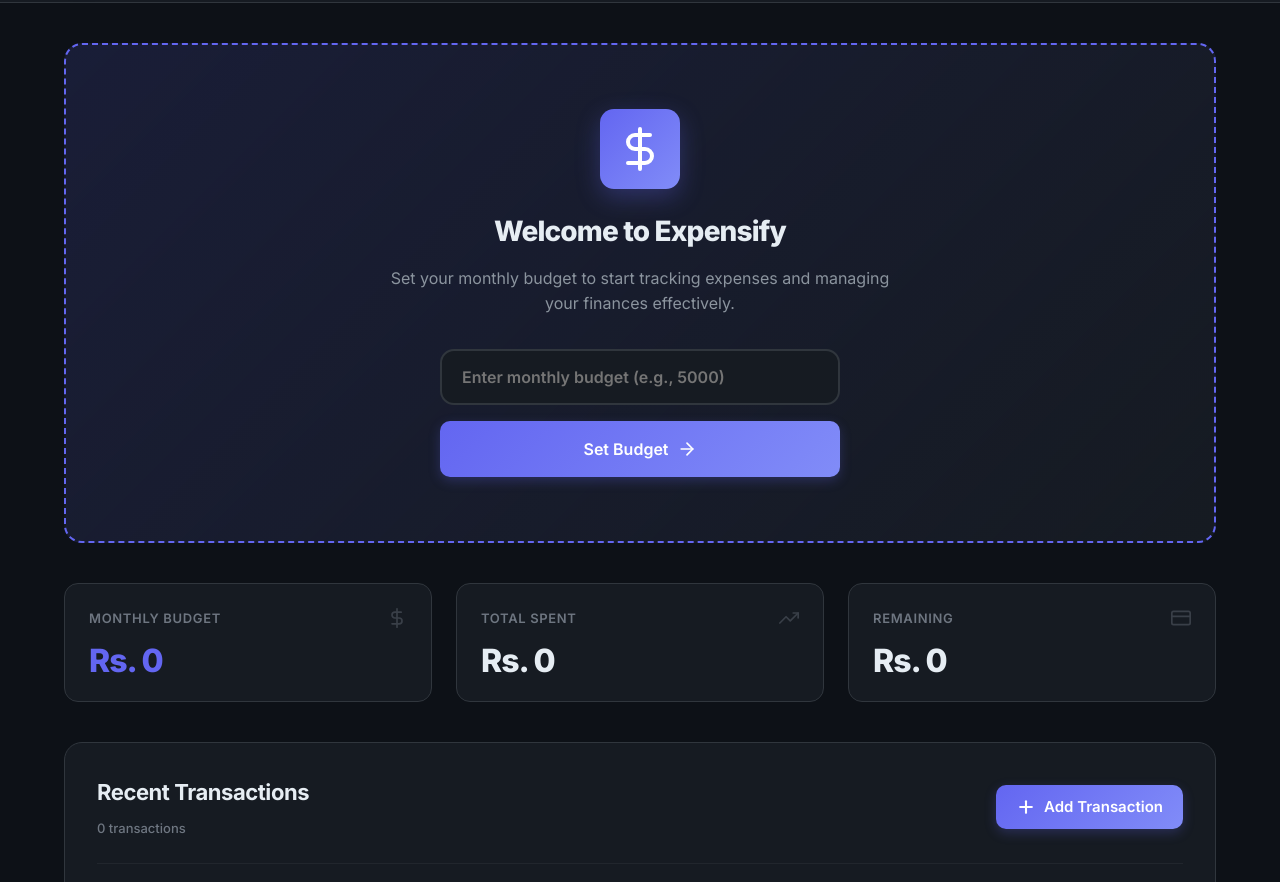
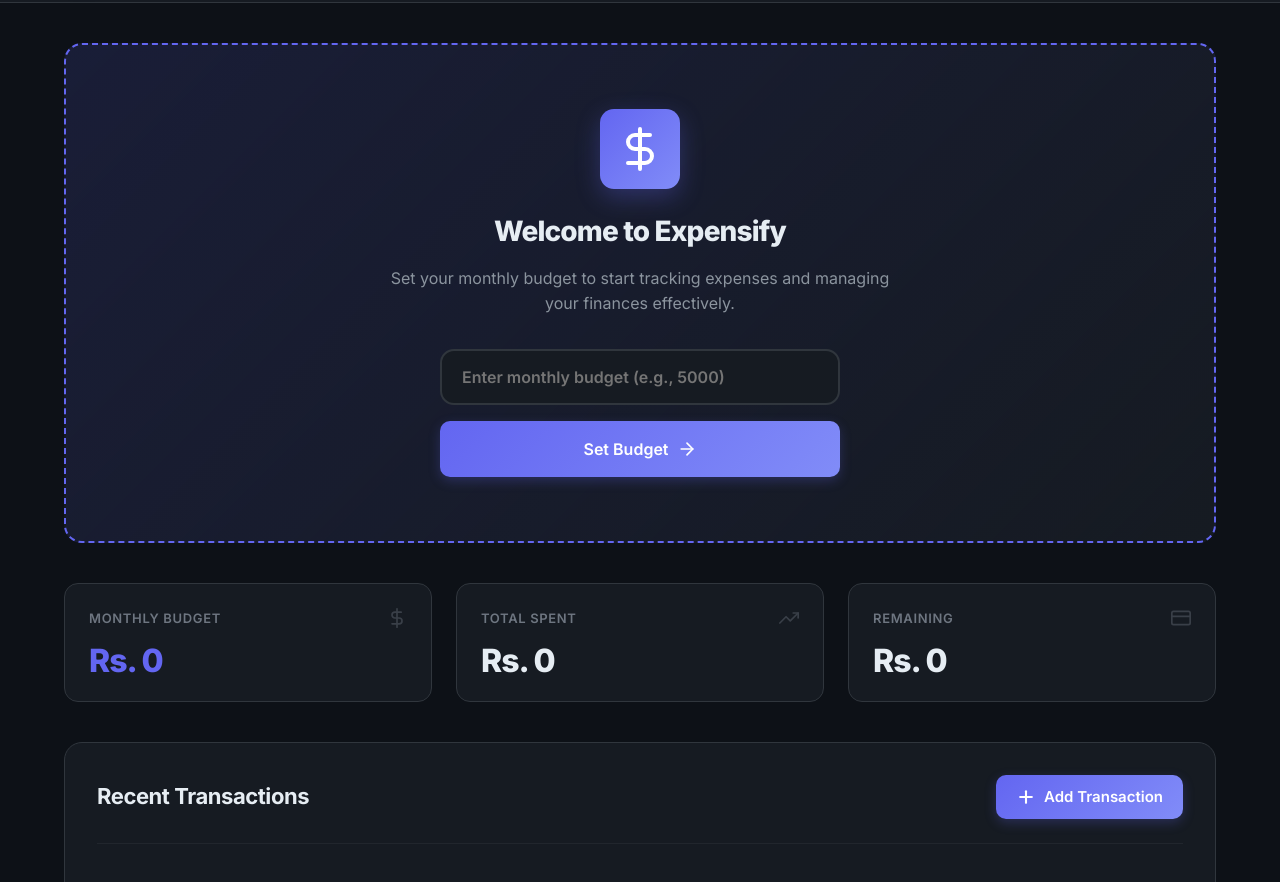
Before and after one commit to AbhijeetIlake/Expensify, a plain HTML site: page index.html in a window 1280 px wide. Shown: the part 70-952 px from the top of the page. Drawn offline with Linux system fonts and the light colour scheme.

Commit message:
feat: complete expense tracker with budget, persistence, and polished UI

```diff
--- a/index.html
+++ b/index.html
@@ -120,7 +120,7 @@
         <div class="section-header">
           <div class="section-title-group">
             <h2 class="section-title">Recent Transactions</h2>
-            <span class="transaction-count" id="transaction-count">0 transactions</span>
+
           </div>
           <button id="add-btn" class="btn btn-primary">
             <svg xmlns="http://www.w3.org/2000/svg" width="20" height="20" viewBox="0 0 24 24" fill="none"
```
